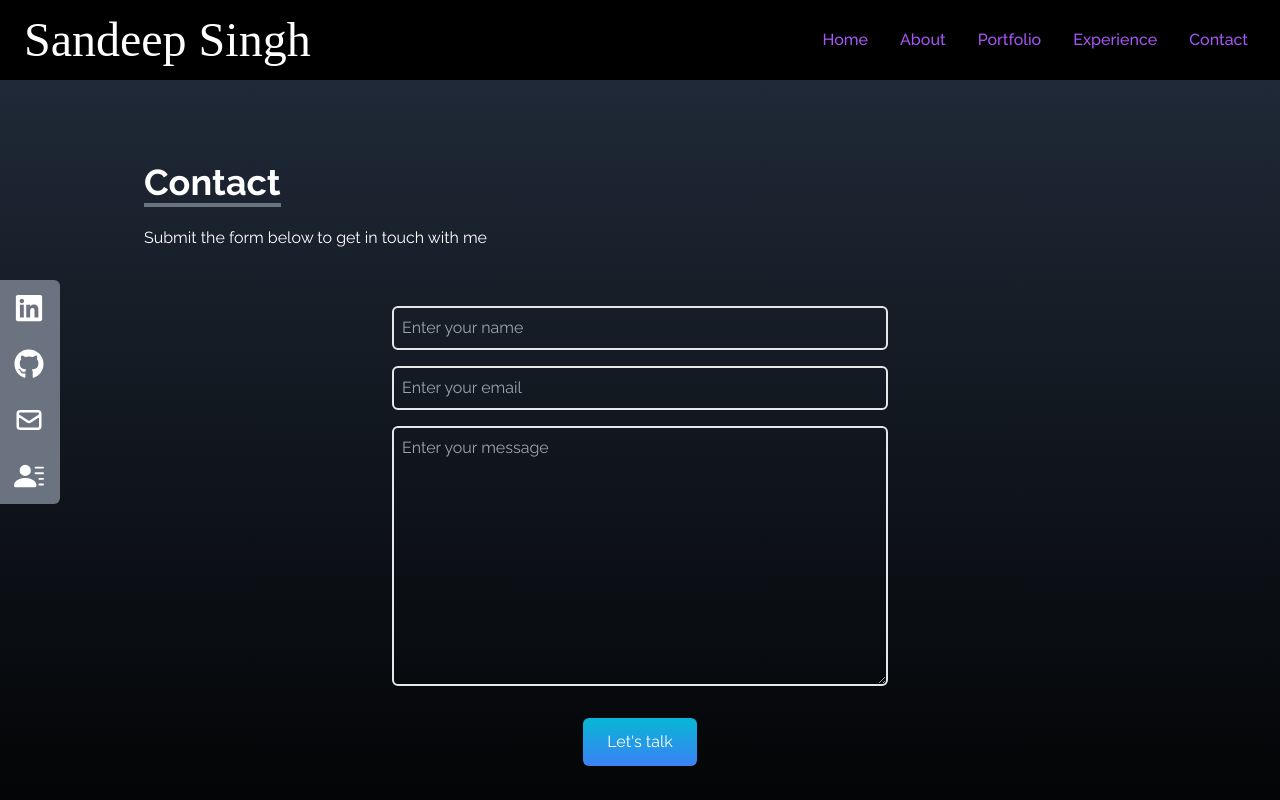
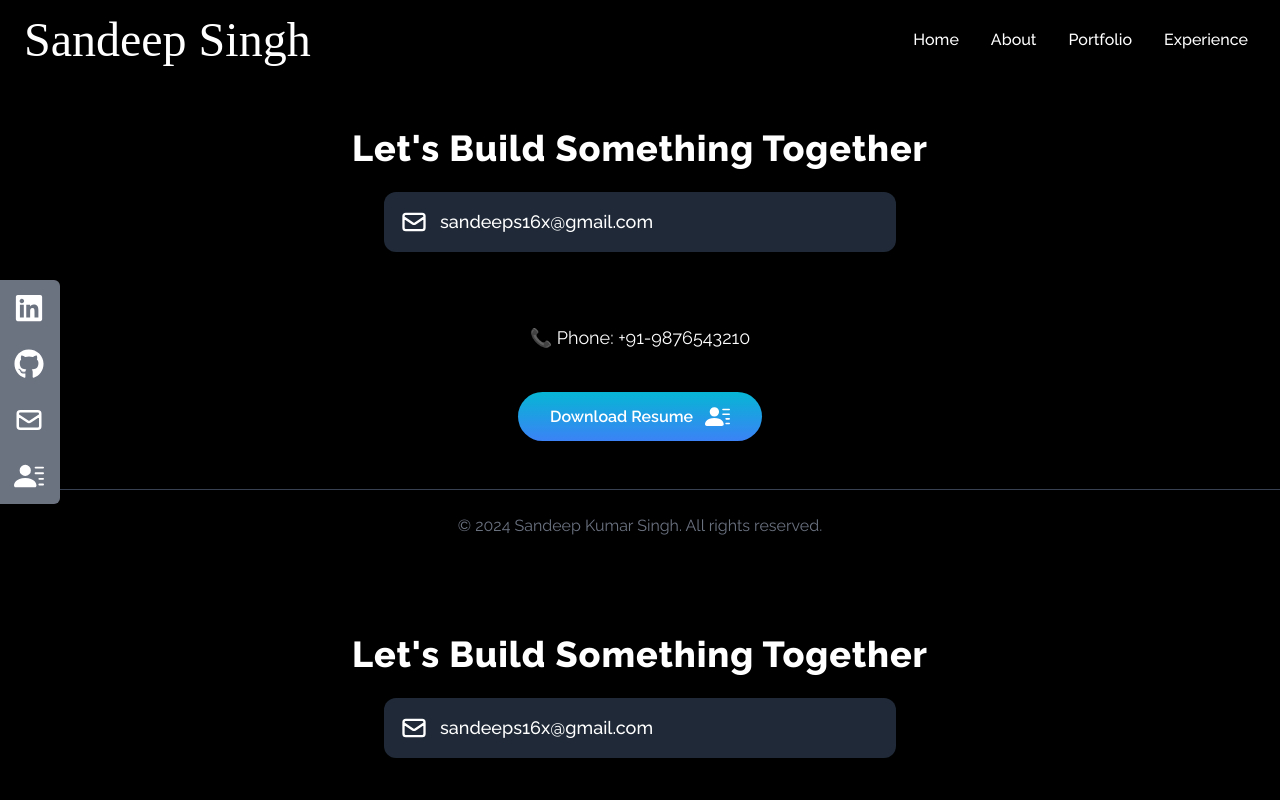
Before and after one commit to sanizuku/sks-portfolio-react, a React (Create React App) app: page /contact in a window 1280 px wide. Shown: the top 800 px of the page. Built offline with nearby package versions, Linux system fonts and the light colour scheme.

Commit message:
change in bg color

```diff
--- a/src/components/About.jsx
+++ b/src/components/About.jsx
@@ -4,7 +4,7 @@ const About = () => {
   return (
     <section
       name="about"
-      className="w-full h-screen bg-gradient-to-b from-gray-900 to-black text-gray-200"
+      className="w-full h-screen bg-gradient-to-b from-gray-800 to-black text-gray-200"
     >
       <div className="max-w-screen-lg p-6 mx-auto flex flex-col justify-center h-full">
         <h2 className="text-5xl font-bold border-b-4 border-gray-600 mb-6">
--- a/src/components/Body.jsx
+++ b/src/components/Body.jsx
@@ -2,7 +2,8 @@ import React from "react";
 import NavBar from "./NavBar";
 import { Outlet } from "react-router-dom";
 import SocialLinks from "./SocialLinks";
-import Footer from "./Footer";
+
+import Contact from "./Contact";
 
 const Body = () => {
   return (
@@ -11,7 +12,7 @@ const Body = () => {
       <div className="pt-20">
         <SocialLinks />
         <Outlet /> {/* All main page content appears here with a margin-top */}
-        <Footer />
+        <Contact />
       </div>
     </div>
   );
--- a/src/components/Contact.jsx
+++ b/src/components/Contact.jsx
@@ -1,49 +1,59 @@
 import React from "react";
+import { HiOutlineMail } from "react-icons/hi";
+import { BsFillPersonLinesFill } from "react-icons/bs";
 
 const Contact = () => {
   return (
-    <div
-      name="contact"
-      className="w-full h-screen bg-gradient-to-b from-gray-800 to-black p-4 text-white"
-    >
-      <div className="flex flex-col p-4 justify-center max-w-screen-lg mx-auto h-full">
-        <div className="pb-8">
-          <p className="text-4xl font-bold inline border-b-4 border-gray-500">
-            Contact{" "}
-          </p>
-          <p className="py-6">Submit the form below to get in touch with me</p>
-        </div>
-        <div className=" flex justify-center items-center">
-          <form
-            action="https://getform.io/f/warkdvdb"
-            method="POST"
-            className="flex flex-col w-full md:w-1/2"
-          >
-            <input
-              type="text"
-              name="name"
-              placeholder="Enter your name"
-              className="p-2 bg-transparent border-2 rounded-md text-white focus:outline-none"
-            />
-            <input
-              type="text"
-              email="name"
-              placeholder="Enter your email"
-              className="my-4 p-2 bg-transparent border-2 rounded-md text-white focus:outline-none"
-            />
-            <textarea
-              name="message"
-              placeholder="Enter your message"
-              rows="10"
-              className="p-2 bg-transparent border-2 rounded-md text-white focus:outline-none"
-            ></textarea>
-            <button className="text-white bg-gradient-to-b from-cyan-500 to-blue-500 px-6 py-3 my-8 mx-auto flex items-center rounded-md hover:scale-110 duration-300">
-              Let's talk
-            </button>
-          </form>
+    <footer className="w-full bg-black py-12 flex flex-col items-center">
+      {/* Call to Action Heading */}
+      <h2 className="text-4xl font-extrabold text-white mb-6 text-center tracking-wide">
+        Let's Build Something Together
+      </h2>
+
+      {/* Email Link Styled */}
+      <div className="relative flex items-center justify-center mb-8 w-full max-w-lg">
+        <a
+          href="mailto:sandeeps16x@gmail.com"
+          className="flex items-center justify-between w-full bg-gray-800 hover:bg-gray-700 p-4 rounded-xl shadow-lg transition duration-300"
+          target="_blank"
+          rel="noreferrer"
+        >
+          <div className="flex items-center">
+            <HiOutlineMail size={28} className="text-white mr-3" />
+            <p className="text-lg text-white font-medium">
+              sandeeps16x@gmail.com
+            </p>
+          </div>
+        </a>
+      </div>
+
+      {/* Contact Information */}
+      <div className="text-center text-white mt-10">
+        <div className="text-lg">
+          <p>📞 Phone: +91-9876543210</p>
         </div>
       </div>
-    </div>
+
+      {/* Resume Download */}
+      <div className="flex justify-center items-center mt-10">
+        <a
+          href="/sandeepresume.pdf"
+          download
+          className="text-white bg-gradient-to-b from-cyan-500 to-blue-500 px-8 py-3 rounded-full flex items-center font-semibold hover:scale-105 hover:shadow-lg transition-transform duration-300"
+        >
+          Download Resume
+          <BsFillPersonLinesFill size={25} className="ml-3" />
+        </a>
+      </div>
+
+      {/* Divider */}
+      <div className="w-full border-t border-gray-700 mt-12"></div>
+
+      {/* Copyright Info */}
+      <div className="text-center text-gray-500 pt-6">
+        <p>&copy; 2024 Sandeep Kumar Singh. All rights reserved.</p>
+      </div>
+    </footer>
   );
 };
 
--- a/src/components/Footer.jsx
+++ /dev/null
@@ -1,35 +0,0 @@
-import React from "react";
-import { HiOutlineMail } from "react-icons/hi";
-
-const Footer = () => {
-  return (
-    <footer className="w-full bg-black py-10 flex flex-col items-center ">
-      {/* Call to Action Heading */}
-      <h2 className="text-4xl font-bold text-white mb-6 text-center">
-        Let's Build Something Together
-      </h2>
-
-      {/* Email Link Styled as Flat Search Input */}
-      <div className="relative flex items-center justify-center mb-8 w-full max-w-lg">
-        <a
-          href="mailto:sandeeps16x@gmail.com"
-          className="flex items-center justify-between w-full bg-gray-700 hover:bg-gray-600 p-4 rounded-lg transition duration-300"
-          target="_blank"
-          rel="noreferrer"
-        >
-          <div className="flex items-center">
-            <HiOutlineMail size={30} className="text-white mr-4" />
-            <p className="text-lg text-white">sandeeps16x@gmail.com</p>
-          </div>
-        </a>
-      </div>
-
-      {/* Copyright Info */}
-      <div className="text-center text-gray-400">
-        <p>&copy; 2024 Sandeep Kumar Singh. All rights reserved.</p>
-      </div>
-    </footer>
-  );
-};
-
-export default Footer;
--- a/src/components/Home.jsx
+++ b/src/components/Home.jsx
@@ -12,9 +12,9 @@ const Home = () => {
       <div className="max-w-screen-lg mx-auto flex flex-col items-center justify-center h-full px-4 md:flex-row">
         <div className="flex flex-col justify-center h-full">
           <h2 className="text-4xl sm:text-7xl font-bold text-white">
-            I'm a Frontend Developer
+            I'm a Software Developer
           </h2>
-          <p className="text-gray-500 py-4 max-w-md">
+          <p className="text-white py-4 max-w-md">
             I am a passionate ReactJS developer with a strong focus on building
             interactive and dynamic web applications. My journey in web
             development has equipped me with the skills to craft seamless user
--- a/src/components/MobileNavMenu.jsx
+++ b/src/components/MobileNavMenu.jsx
@@ -3,7 +3,7 @@ import NavLinkItem from "./NavLinkItem"; // Reuse the link component
 
 const MobileNavMenu = ({ handleClick }) => {
   return (
-    <ul className="flex flex-col justify-center items-center absolute top-0 left-0 w-full h-screen bg-gradient-to-b from-black to-gray-500">
+    <ul className="flex flex-col justify-center items-center absolute top-0 left-0 w-full h-screen bg-gradient-to-b from-black to-gray-800">
       <NavLinkItem handleClick={handleClick} />
     </ul>
   );
--- a/src/components/NavLinkItem.jsx
+++ b/src/components/NavLinkItem.jsx
@@ -6,7 +6,7 @@ const links = [
   { id: 2, link: "about", label: "About" },
   { id: 3, link: "portfolio", label: "Portfolio" },
   { id: 4, link: "experience", label: "Experience" },
-  { id: 5, link: "contact", label: "Contact" },
+  // { id: 5, link: "contact", label: "Contact" },
 ];
 
 const NavLinkItem = ({ handleClick }) => {
@@ -15,7 +15,7 @@ const NavLinkItem = ({ handleClick }) => {
       {links.map(({ id, link, label }) => (
         <li
           key={id}
-          className="px-4 cursor-pointer capitalize font-medium text-purple-500 hover:scale-105 duration-200"
+          className="px-4 cursor-pointer capitalize font-medium text-white hover:scale-105 duration-200"
         >
           <Link to={link} onClick={handleClick}>
             {label}
--- a/src/components/Portfolio.jsx
+++ b/src/components/Portfolio.jsx
@@ -96,7 +96,7 @@ const Portfolio = () => {
       className="bg-gradient-to-b from-gray-800 to-black w-full text-white md:h-screen"
     >
       <div className="max-w-screen-lg p-4 mx-auto flex flex-col justify-center w-full h-full">
-        <div className="pb-4">
+        <div className="pb-1">
           <p className="text-4xl font-bold inline border-b-4 border-gray-500">
             Portfolio
           </p>
--- a/src/components/SocialLinks.jsx
+++ b/src/components/SocialLinks.jsx
@@ -30,7 +30,7 @@ const SocialLinks = () => {
           Mail <HiOutlineMail size={30} />
         </>
       ),
-      href: "mailto:foo@gmail.com",
+      href: "mailto:sandeeps16x@gmail.com",
     },
     {
       id: 4,
```
